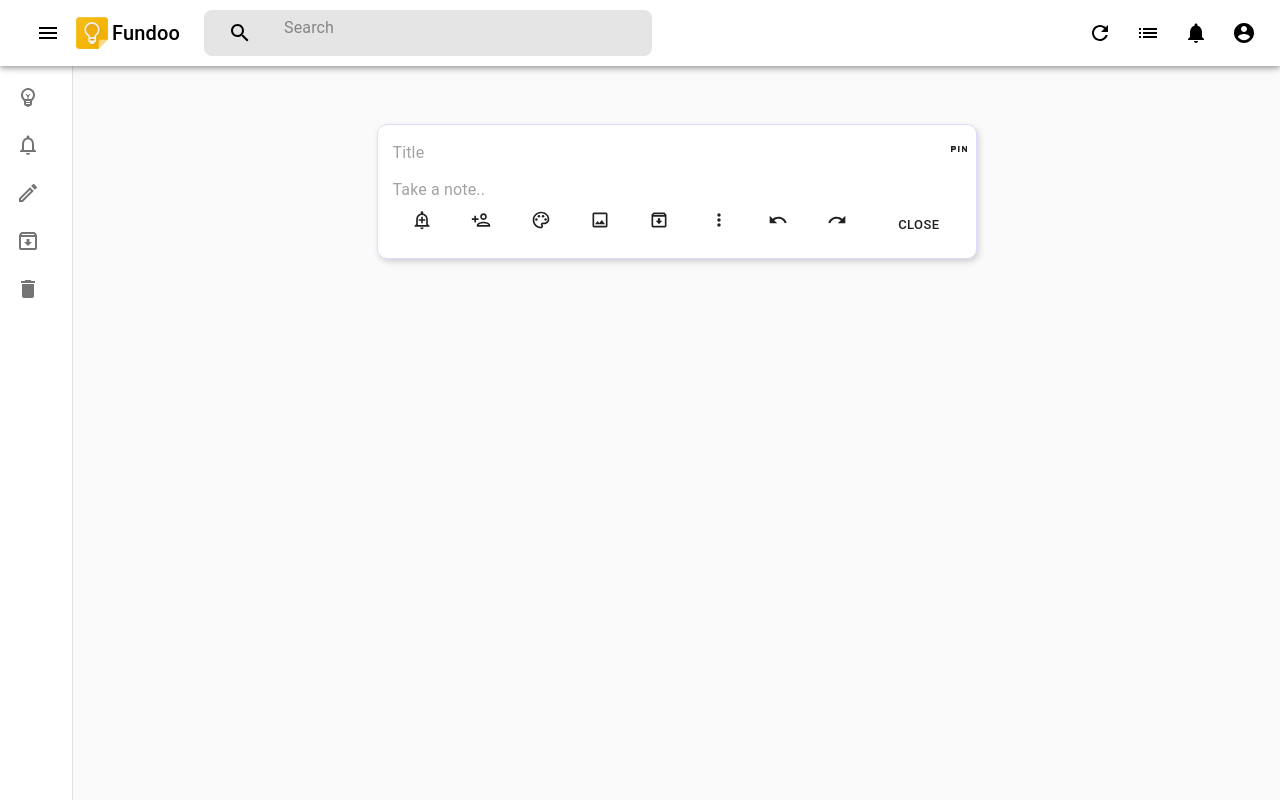
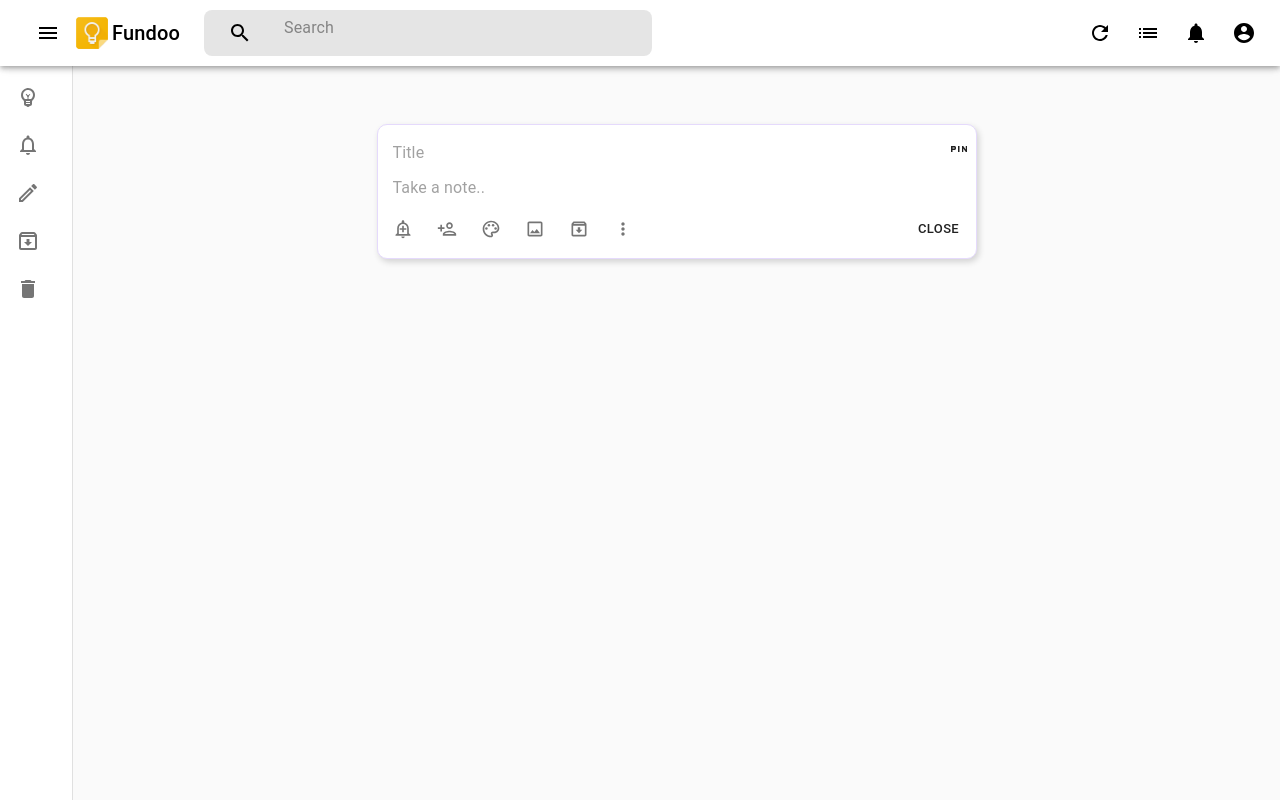
Before and after one commit to Priyankateke/FundooApp, a React (Create React App) app: page /dashboard in a window 1280 px wide. Both pictures are taken after a click on the button "Notes". Built offline with nearby package versions, Linux system fonts and the light colour scheme.

Commit message:
ADDED: Use Selector Of Icons In New Note

```diff
--- a/src/components/dashboard/displayNotes.jsx
+++ b/src/components/dashboard/displayNotes.jsx
@@ -18,10 +18,14 @@ const styles = theme => ({
         height: '135px',
         margin: `${theme.spacing(1)}px auto`,
         padding: theme.spacing(3),
+        borderRadius:'10px',
+        paddingBottom:'5px'
+
     },
     noteContainer: {
         display:'flex',
         flexDirection:"column",
+        justifyContent:'space-between',
     }
 });
 
@@ -33,7 +37,6 @@ class DisplayNotes extends Component {
             description: "",
         }
     }
-
 
     render() {
         const { classes, theme } = this.props;
@@ -49,7 +52,7 @@ class DisplayNotes extends Component {
                             <Grid>
                                 {data.description}
                             </Grid>
-                            <Grid>
+                            <Grid >
                                 < NoteIcons/>
                             </Grid>
                         </Grid>
--- a/src/components/dashboard/newNote.jsx
+++ b/src/components/dashboard/newNote.jsx
@@ -1,17 +1,11 @@
 import React, { Component } from 'react'
 import PropTypes from 'prop-types';
 import '../../styles/createNote.css'
+import NoteIcons from './noteIcons';
 import CheckBoxOutlinedIcon from '@material-ui/icons/CheckBoxOutlined';
 import BrushIcon from '@material-ui/icons/Brush';
 import ImageOutlinedIcon from '@material-ui/icons/ImageOutlined';
-import AddAlertOutlinedIcon from '@material-ui/icons/AddAlertOutlined';
-import PersonAddOutlinedIcon from '@material-ui/icons/PersonAddOutlined';
-import ColorLensOutlinedIcon from '@material-ui/icons/ColorLensOutlined';
-import ArchiveOutlinedIcon from '@material-ui/icons/ArchiveOutlined';
 import FiberPinOutlinedIcon from '@material-ui/icons/FiberPinOutlined';
-import MoreVertOutlinedIcon from '@material-ui/icons/MoreVertOutlined';
-import UndoOutlinedIcon from '@material-ui/icons/UndoOutlined';
-import RedoOutlinedIcon from '@material-ui/icons/RedoOutlined';
 import ClickAwayListener from "@material-ui/core/ClickAwayListener";
 import Container from "@material-ui/core/Container";
 import { withStyles } from '@material-ui/core'
@@ -31,8 +25,7 @@ class NewNote extends Component {
         this.state = {
             collapse: true,
             title: "",
-            description:""
-
+            description: ""
         }
     }
     onHandleClickaway = () => {
@@ -46,33 +39,24 @@ class NewNote extends Component {
         });
     };
 
-    // handleChangeText = (event) => {
-    //     this.setState({
-    //       [event.target.name]: event.target.value,
-    //     });
-    //     console.log("notes", this.state);
-    //   };
-
-      handleChangeTitle=(event)=> {
+    handleChangeTitle = (event) => {
         this.setState({
-              title:event.target.value,
+            title: event.target.value,
         })
-          console.log("title",event.target.value)
+        console.log("title", event.target.value)
     }
-      handleChangeDescription=(event)=> {
+    handleChangeDescription = (event) => {
         this.setState({
-            description:event.target.value,
+            description: event.target.value,
         })
-          console.log("description",event.target.value)
+        console.log("description", event.target.value)
     }
-
-
-    saveNote =()=> {
+    saveNote = () => {
         const user = {
             title: this.state.title,
             description: this.state.description
         };
-          console.log("user note",user)
+        console.log("user note", user)
 
         service
             .createNotes(user)
@@ -112,12 +96,10 @@ class NewNote extends Component {
                                                 placeholder="Title"
                                                 name="title"
                                                 inputProps={{ 'aria-label': 'description' }}
-                                            // value={this.state.title}
                                                 value={this.state.value}
                                                 onChange={this.handleChangeTitle}
                                             />
                                         </div>
-                                        {/* <div className="title">Title</div> */}
                                         <div><FiberPinOutlinedIcon /></div>
                                     </div>
                                     <div>
@@ -126,21 +108,15 @@ class NewNote extends Component {
                                             name="description"
                                             inputProps={{ 'aria-label': 'description' }}
                                             value={this.state.value}
-                                        // value={this.state.description}
-                                        onChange={this.handleChangeDescription}/>
+                                            onChange={this.handleChangeDescription} />
                                     </div>
-                                    {/* <div className="title">Take a note..</div> */}
                                     <div className="noteIcons">
-                                        <AddAlertOutlinedIcon fontSize="small" />
-                                        <PersonAddOutlinedIcon fontSize="small" />
-                                        <ColorLensOutlinedIcon fontSize="small" />
-                                        <ImageOutlinedIcon fontSize="small" />
-                                        <ArchiveOutlinedIcon fontSize="small" />
-                                        <MoreVertOutlinedIcon fontSize="small" />
-                                        <UndoOutlinedIcon fontSize="small" />
-                                        <RedoOutlinedIcon fontSize="small" />
+
+                                       <div><NoteIcons /></div>
+                                        <div className="close-button">
                                             <Button size="small"
                                                 onClick={this.saveNote}>Close</Button>
+                                        </div>
                                     </div>
                                 </div>
                         }
--- a/src/components/dashboard/noteIcons.jsx
+++ b/src/components/dashboard/noteIcons.jsx
@@ -1,31 +1,52 @@
 import React, { Component } from 'react'
-import CheckBoxOutlinedIcon from '@material-ui/icons/CheckBoxOutlined';
-import BrushIcon from '@material-ui/icons/Brush';
 import ImageOutlinedIcon from '@material-ui/icons/ImageOutlined';
 import AddAlertOutlinedIcon from '@material-ui/icons/AddAlertOutlined';
 import PersonAddOutlinedIcon from '@material-ui/icons/PersonAddOutlined';
 import ColorLensOutlinedIcon from '@material-ui/icons/ColorLensOutlined';
 import ArchiveOutlinedIcon from '@material-ui/icons/ArchiveOutlined';
-import FiberPinOutlinedIcon from '@material-ui/icons/FiberPinOutlined';
 import MoreVertOutlinedIcon from '@material-ui/icons/MoreVertOutlined';
-import UndoOutlinedIcon from '@material-ui/icons/UndoOutlined';
-import RedoOutlinedIcon from '@material-ui/icons/RedoOutlined';
-import ClickAwayListener from "@material-ui/core/ClickAwayListener";
-import Container from "@material-ui/core/Container";
+import Tooltip from "@material-ui/core/Tooltip";
+import IconButton from "@material-ui/core/IconButton";
+import '../../styles/noteIcons.css'
 export default class NoteIcons extends Component {
     render() {
         return (
-            <div className="noteIcons">
+            <div className="iconsConatainer">
+                <IconButton aria-label="Remind me" edge="start">
+                    <Tooltip title="Reminde me">
                         <AddAlertOutlinedIcon fontSize="small" />
+                    </Tooltip>
+                </IconButton>
+
+                <IconButton aria-label="Collaborator">
+                    <Tooltip title="Collaborator">
                         <PersonAddOutlinedIcon fontSize="small" />
+                    </Tooltip>
+                </IconButton>
+
+                <IconButton aria-label="Change color">
+                    <Tooltip title="Change color">
                         <ColorLensOutlinedIcon fontSize="small" />
+                    </Tooltip>
+                </IconButton>
+
+                <IconButton aria-label="Add image">
+                    <Tooltip title="Add image">
                         <ImageOutlinedIcon fontSize="small" />
+                    </Tooltip>
+                </IconButton>
+
+                <IconButton aria-label="Archive note">
+                    <Tooltip title="Archive">
                         <ArchiveOutlinedIcon fontSize="small" />
+                    </Tooltip>
+                </IconButton>
+
+                <IconButton aria-label="More">
+                    <Tooltip title="More">
                         <MoreVertOutlinedIcon fontSize="small" />
-                <UndoOutlinedIcon fontSize="small" />
-                <RedoOutlinedIcon fontSize="small" />
-                {/* <Button size="small"
-                    onClick={this.saveNote}>Close</Button> */}
+                    </Tooltip>
+                </IconButton>
             </div>
         )
     }
--- a/src/components/login.jsx
+++ b/src/components/login.jsx
@@ -97,16 +97,11 @@ export default class Login extends Component {
                         snackbarOpen: true,
                         snackbarMessage: "login successful",
                     });
-                    // this.props.history.push("/dashboard");
-
                 }
             })
             .catch((err) => {
                 console.log(err);
             });
-
-
-        // alert("sign in")
     }
 
     render() {
@@ -183,7 +178,6 @@ export default class Login extends Component {
                     <div className="bottom">
                         <Link to={"/registration"} >
                             <Button size="small" className="forget-password"
-                                // href="/registration"
                                 onClick={this.handleRegister}
                                 >
                                 <div className="forget-password">Create account?
--- a/src/components/registration.jsx
+++ b/src/components/registration.jsx
@@ -102,7 +102,6 @@ export default class Registration extends Component {
             this.setState(initialState);
         }
     };
-
 
     registerData() {
         const userData = {
--- a/src/styles/createNote.css
+++ b/src/styles/createNote.css
@@ -33,7 +33,7 @@
     display: flex;
     flex-direction: column;
     justify-content: space-around;
-    padding: 10px 5px 15px 15px;
+    padding: 10px 5px 5px 15px;
     box-shadow: 2px 3px 6px #00000029;
     border: 1px solid #E5DAFC;
     border-radius: 10px;
@@ -56,5 +56,11 @@
 .noteIcons {
     display: flex;
     flex-direction: row;
-    justify-content: space-around;
 }
+
+.close-button {
+    display: flex;
+    flex-direction: row;
+    flex-grow: 5;
+    justify-content: flex-end;
+}
--- /dev/null
+++ b/src/styles/noteIcons.css
@@ -0,0 +1,12 @@
+.footer {
+    display:flex;
+    flex-direction: row;
+    justify-content: space-around;
+}
+
+.iconsConatainer {
+    display: flex;
+    flex-direction: row;
+    align-items: flex-start;
+    justify-content: flex-start;
+}
```
Also changed, not shown: src/App.js (line endings or trailing spaces). Lines whose indentation alone changed are shown as unchanged.
